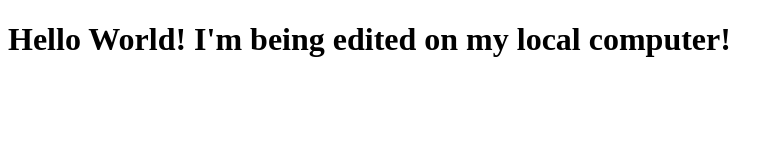
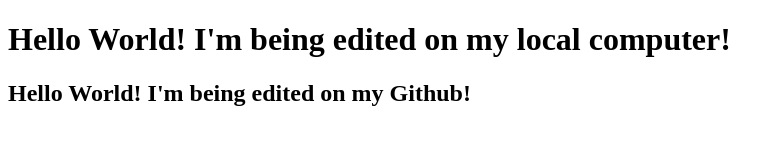
Before and after one commit to romelrp/github-tutorial-4, a plain HTML site: page index.html in a window 1280 px wide. Shown: the whole page, without its empty margins (0-783 px from the left). Drawn offline with Linux system fonts and the light colour scheme.

Commit message:
Update index.html

```diff
--- a/index.html
+++ b/index.html
@@ -7,5 +7,6 @@
 </head>
 <body>
     <h1>Hello World! I'm being edited on my local computer!</h1>
+    <h2>Hello World! I'm being edited on my Github!</h2>
 </body>
 </html>
```
